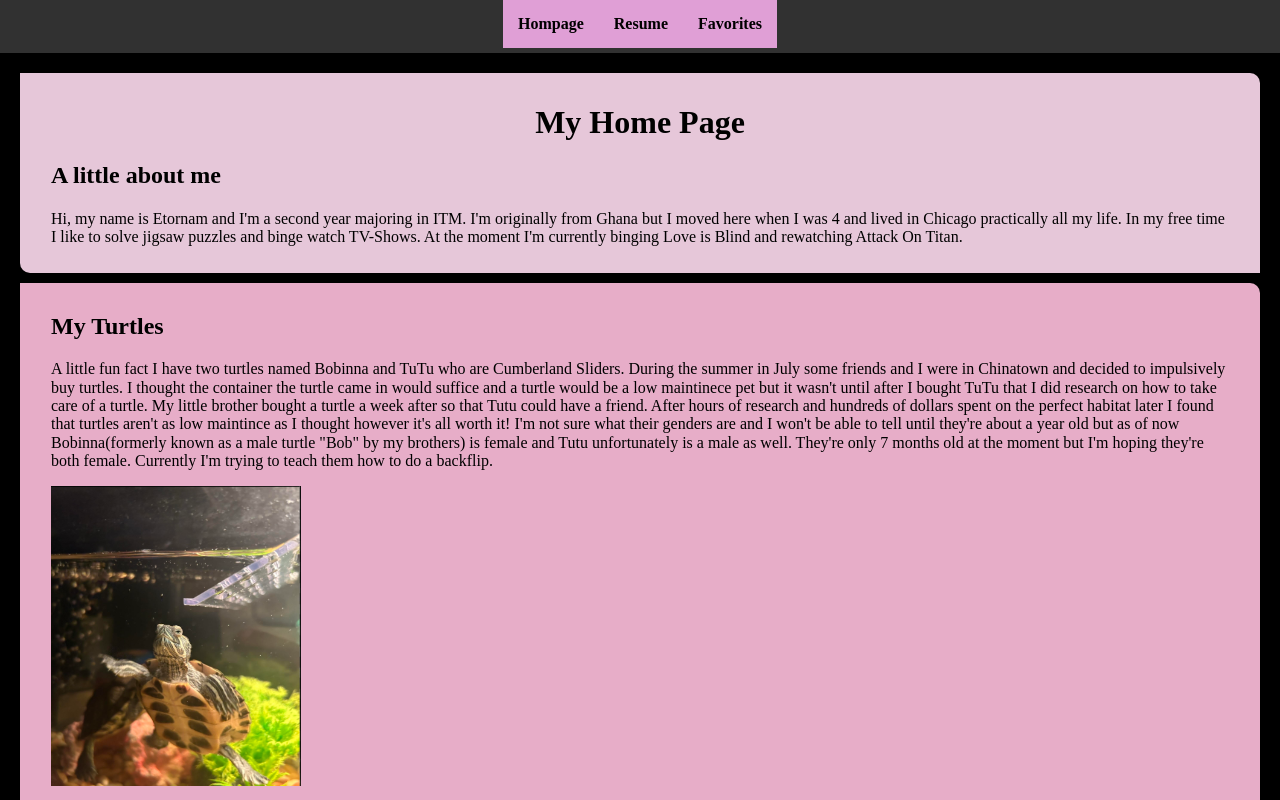
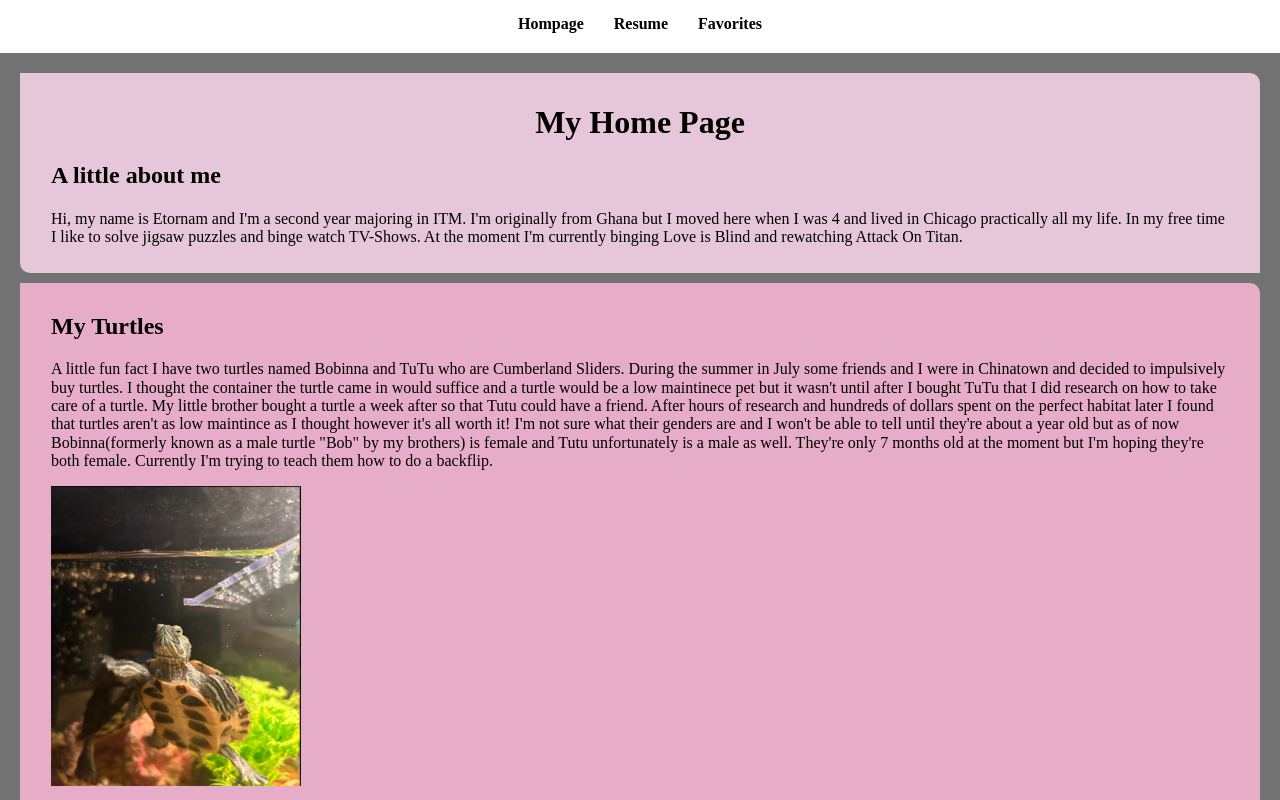
Before and after one commit to etornam19/Project3, a plain HTML site: page index.html in a window 1280 px wide. Shown: the top 800 px of the page. Drawn offline with Linux system fonts and the light colour scheme.

Commit message:
Update style.css

```diff
--- a/css/style.css
+++ b/css/style.css
@@ -1,6 +1,6 @@
 body {
   font-family: 'Times New Roman', Times, serif;
-  background-color: #000000;
+  background-color: #727272;
   margin: 0px
 }
 main{
@@ -8,7 +8,7 @@ main{
 }
 .nav {
   text-align: center;
-  background-color: rgb(49, 49, 49);
+  background-color: rgb(255, 255, 255);
   font-family: 'Times New Roman', Times, serif;
   font-weight: bold;
   margin: 0px;
@@ -17,7 +17,7 @@ main{
 .nav ul{
   list-style-type: none;
   display: inline-block;
-  background-color: rgb(224, 159, 214);
+  background-color: rgb(255, 255, 255);
   padding: 0px;
   margin: 0px;
   overflow: hidden;
```
